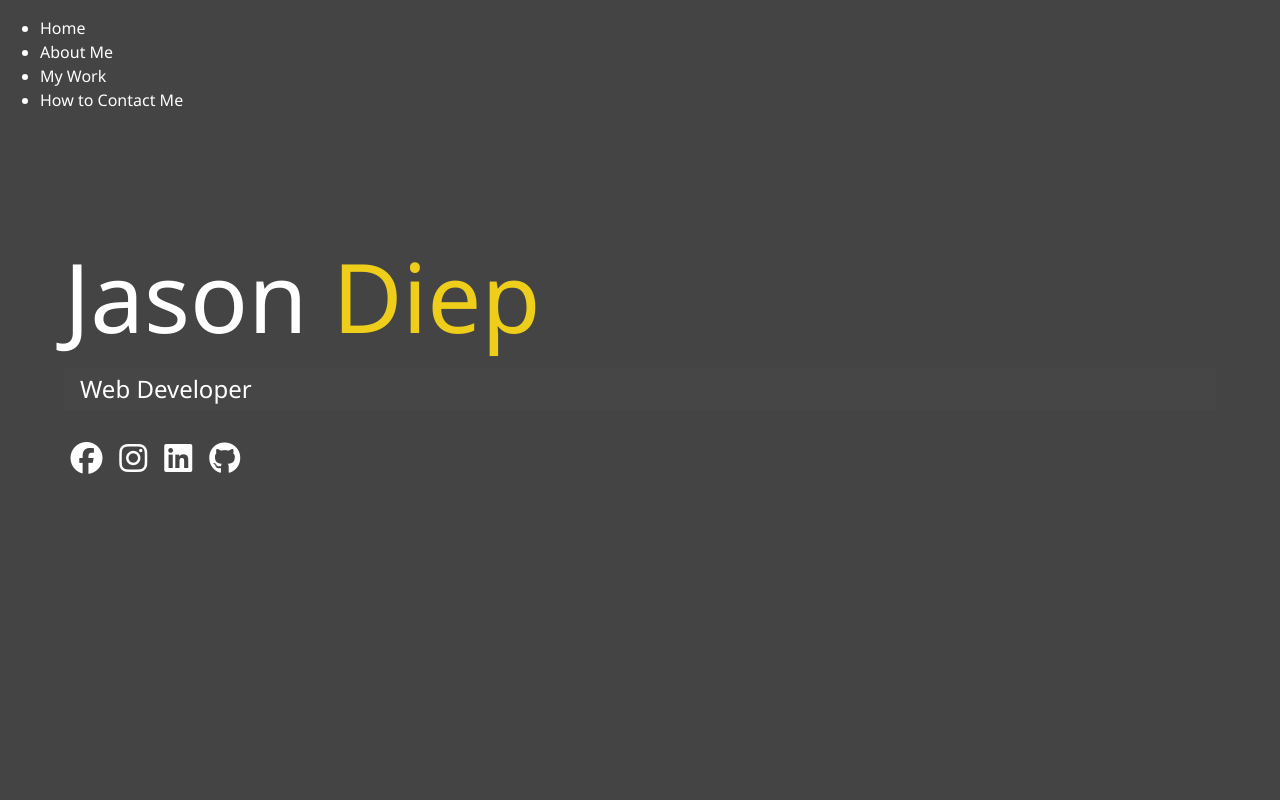
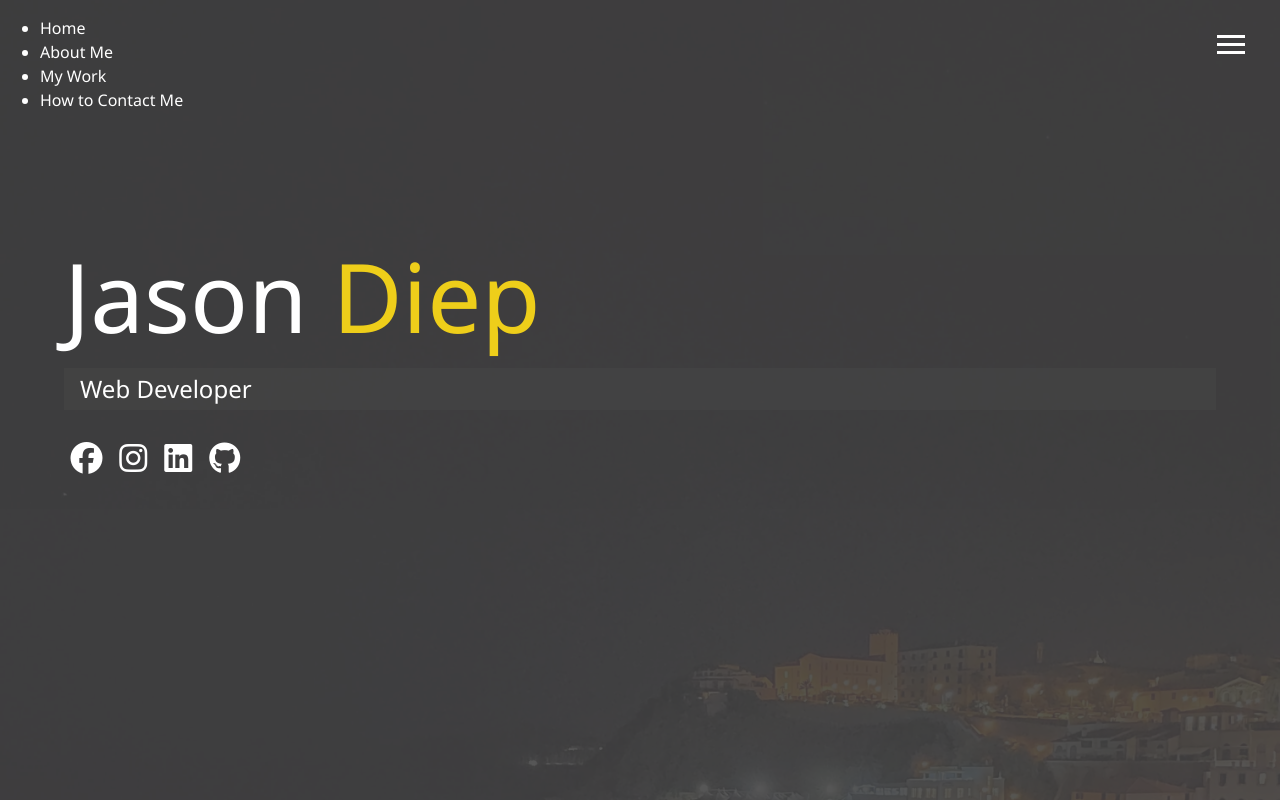
Before and after one commit to aca14jd/modern_portfolio, a website: page dist/index.html in a window 1280 px wide. Drawn offline with Linux system fonts and the light colour scheme.

Commit message:
Menu button, javascript & rotate

```diff
--- /dev/null
+++ b/scss/_config.scss
@@ -0,0 +1,30 @@
+$primary-color: #444;
+$secondary-color: #eece1a;
+$show-home-image: true;
+$home-image: url(../img/background.jpg);
+$background-opacity: 0.9;
+
+@mixin ease0ut{
+  transition: all 0.5s ease-out;
+}
+
+@mixin background{
+  @if $show-home-image {
+    &#bg-img {
+      background: $home-image;
+      background-attachment: fixed;
+      background-size: cover;
+
+      &:after {
+        content: '';
+        position: absolute;
+        top: 0;
+        right: 0;
+        width: 100%;
+        height: 100%;
+        z-index: -1;
+        background: rgba($primary-color, $background-opacity);
+      }
+    }
+  }
+}
--- /dev/null
+++ b/scss/_menu.scss
@@ -0,0 +1,40 @@
+// Menu Button
+
+.menu-btn{
+    position: absolute;
+    z-index: 3;
+    right: 35px;
+    top: 35px;
+    cursor: pointer;
+    @include ease0ut;
+
+    .btn-line{
+        width: 28px;
+        height: 3px;
+        margin: 0 0 5px 0;
+        background: #fff;
+        @include ease0ut;
+    }
+
+    // Rotate Into X With Menu Lines
+
+    &.close{
+        transform: rotate(180deg);
+
+        .btn-line{
+            // Line 1 - Rotate
+            &:nth-child(1){
+                transform: rotate(45deg) translate(5px, 5px);
+            }
+            // Line 2 - Hide
+            &:nth-child(2){
+                opacity: 0;
+            }
+            // Line 3 - Rotate
+            &:nth-child(3){
+                transform: rotate(-45deg) translate(7px, -6px);
+            }
+        }
+    }
+
+}
--- a/dist/scss/main.scss
+++ b/scss/main.scss
@@ -1,25 +1,5 @@
-$primary-color: #444;
-$secondary-color: #eece1a;
-$show-home-image: true;
-$home-image: url(../img/background.jpg);
-$background-opacity: 0.9;
-
-@mixin ease0ut{
-  transition: all 0.5s ease-out;
-}
-
-@mixin background{
-  @if $show-home-image{
-    &#bg-img{
-      background: $home-image;
-      background-attachment: fixed;
-      background-size: cover;
-    }
-    .overlay{
-      position: absolute;
-    }
-  }
-}
+@import 'config';
+@import 'menu';
 
 *{
   box-sizing: border-box;
```
Also changed, not shown: dist/css/main.css, dist/index.html, dist/js/main.js.
